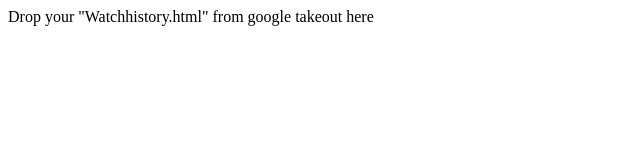
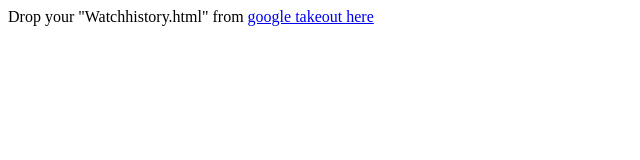
Before and after one commit to phiresky/youtube-watch-history-parse, a plain HTML site: page index.html in a window 1280 px wide. Shown: the whole page, without its empty margins (0-640 px from the left). Drawn offline with Linux system fonts and the light colour scheme.

Commit message:
update binaries

```diff
--- a/index.html
+++ b/index.html
@@ -1 +1 @@
-<body> <div id="target">Drop your "Watchhistory.html" from google takeout here</div> <script src="parse.ea154463.js"></script> </body>
+<body> <div id="target">Drop your "Watchhistory.html" from <a href="https://takeout.google.com/settings/takeout/custom/youtube"> google takeout here </a> </div> <script src="parse.ea154463.js"></script> </body>
```
